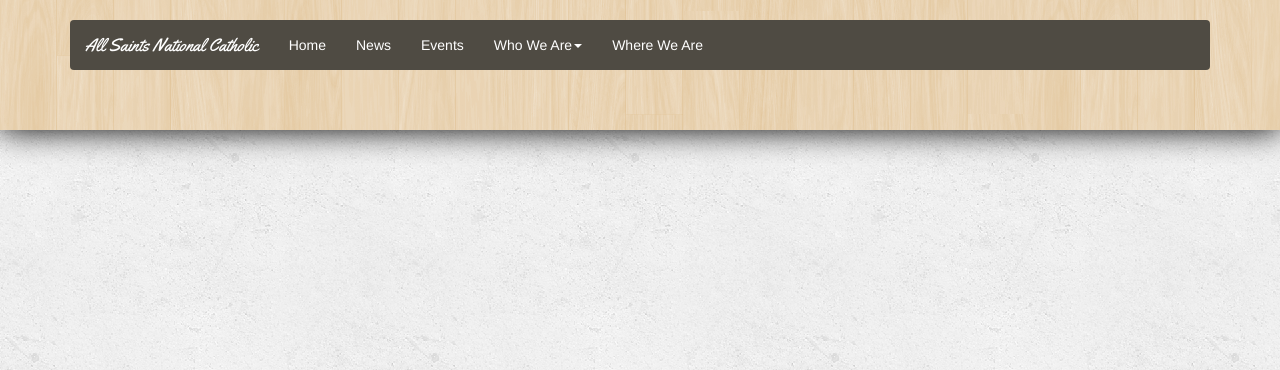
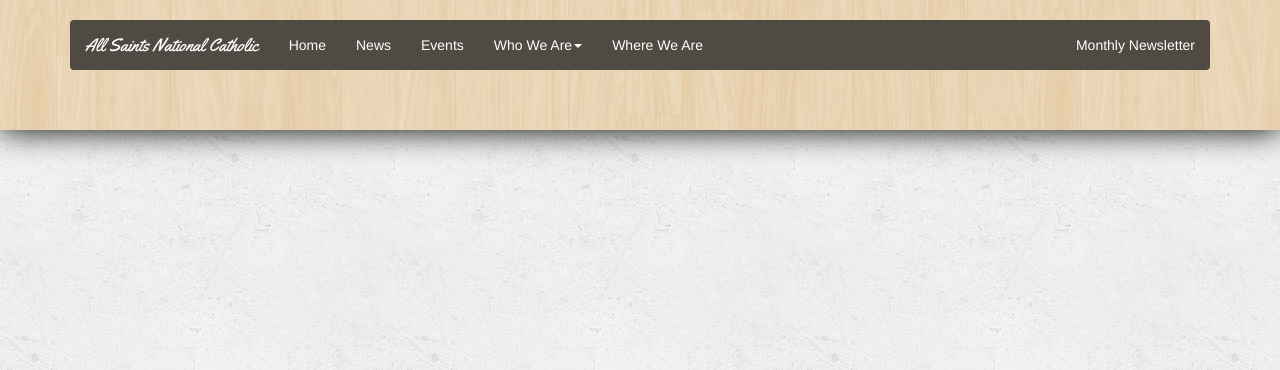
Before and after one commit to YeomansIII/DjangoAllSaints, a Django app: template templates/index.html in a window 1280 px wide. Shown: the top 370 px of the page. Run offline with Django 3.2, Linux system fonts and the light colour scheme; the template is opened without the code that fills it, so the values that code supplies are empty; parts of the project's set-up code (start-up, migrations or seed data) failed here and were passed over; some libraries are stand-ins or nearby versions.

Commit message:
Add May Newsletter

```diff
--- a/templates/layouts/navbar.html
+++ b/templates/layouts/navbar.html
@@ -38,6 +38,9 @@
             <li><a href="/#map-canvas">Where We Are</a>
             </li>
           </ul>
+          <ul class="nav navbar-nav navbar-right">
+            <li><a href="/static/newsletters/May2015AllSaints.pdf">Monthly Newsletter</a></li>
+          </ul>
         </div>
       </div>
     </nav>
```
Also changed, not shown: 1 other file. Lines whose indentation alone changed are shown as unchanged.
